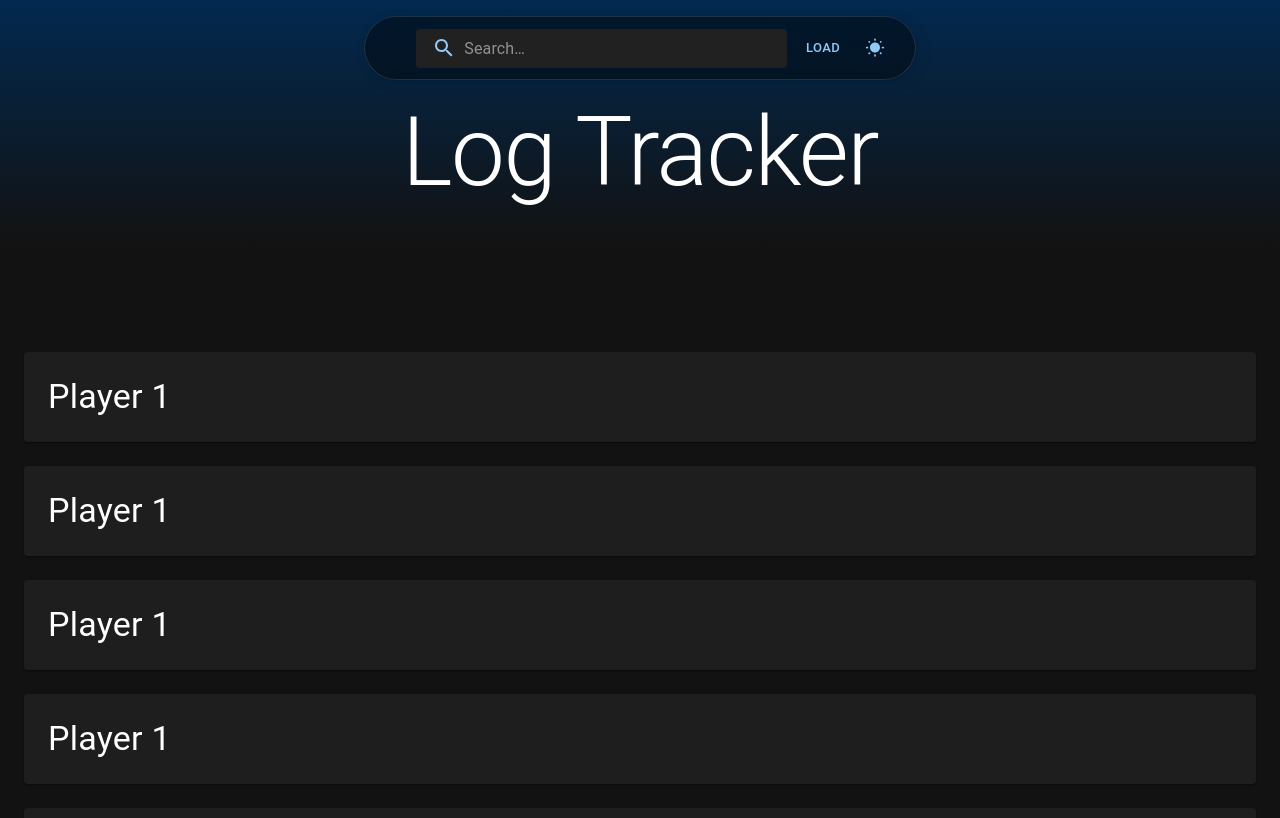
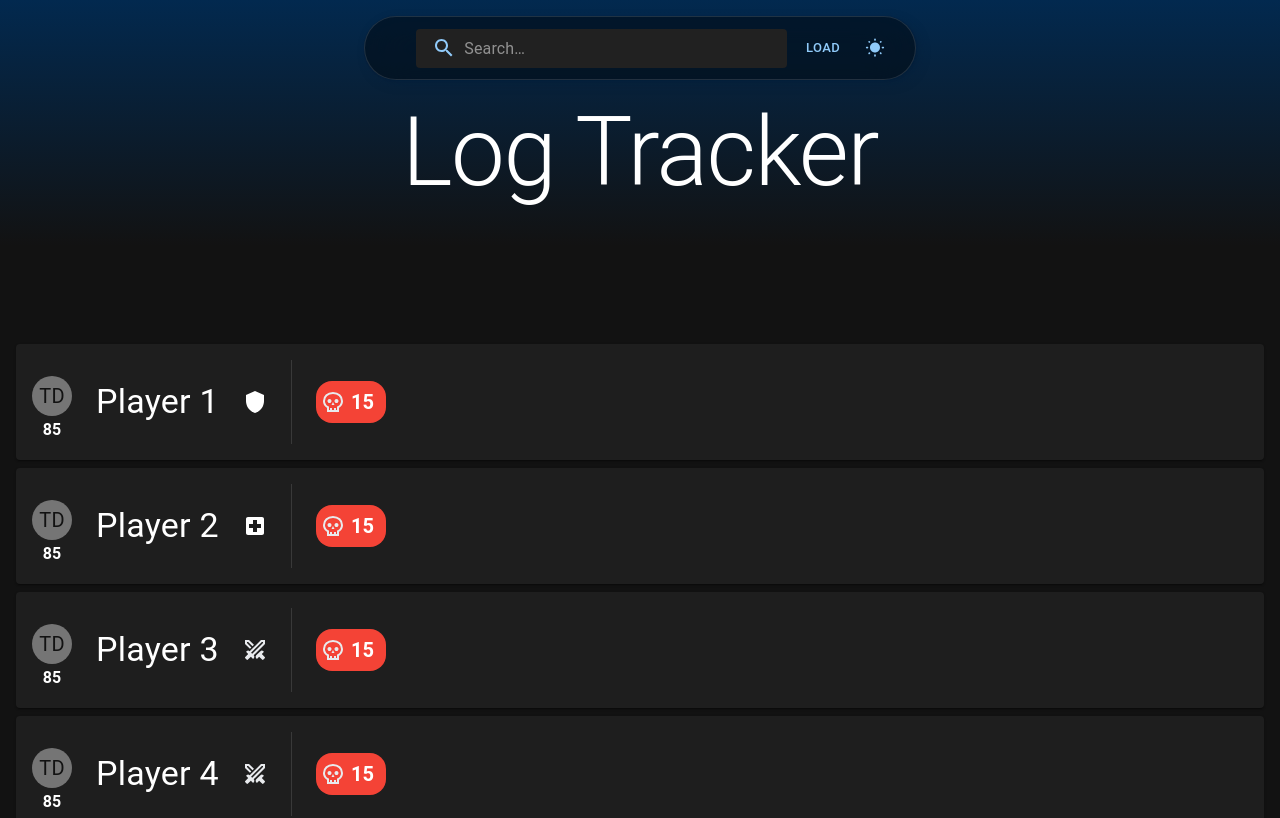
Before and after one commit to Rettgp/LogsTracker, a React (Create React App) app: page / in a window 1280 px wide. Shown: the top 818 px of the page. Built offline with nearby package versions, Linux system fonts and the light colour scheme.

Commit message:
Flesh out the Player structures

```diff
--- a/src/components/Log.tsx
+++ b/src/components/Log.tsx
@@ -2,6 +2,8 @@ import React from 'react';
 import { PaletteMode, Stack } from '@mui/material';
 import Box from '@mui/material/Box';
 import PlayerTracker from './PlayerTracker'
+import { Player } from './Player';
+import { Role } from './Player';
 
 interface LogProps {
   mode: PaletteMode;
@@ -17,11 +19,11 @@ export default function Log({ mode }: LogProps) {
         flexGrow: 1,
         }}
     >
-        <PlayerTracker  mode={mode}/>
-        <PlayerTracker  mode={mode}/>
-        <PlayerTracker  mode={mode}/>
-        <PlayerTracker  mode={mode}/>
-        <PlayerTracker  mode={mode}/>
+        <PlayerTracker  mode={mode} player={new Player("Player 1", Role.Tank)}/>
+        <PlayerTracker  mode={mode} player={new Player("Player 2", Role.Healer)}/>
+        <PlayerTracker  mode={mode} player={new Player("Player 3", Role.Dps)}/>
+        <PlayerTracker  mode={mode} player={new Player("Player 4", Role.Dps)}/>
+        <PlayerTracker  mode={mode} player={new Player("Player 5", Role.Dps)}/>
     </Stack>
   );
 }
--- /dev/null
+++ b/src/components/Player.ts
@@ -0,0 +1,17 @@
+export class Player {
+  name: string;
+  role: Role;
+
+  constructor(name: string, role: Role) {
+    this.name = name;
+    this.role = role
+  }
+
+
+}
+
+export enum Role {
+  Tank,
+  Healer,
+  Dps
+}
--- a/src/components/PlayerTracker.tsx
+++ b/src/components/PlayerTracker.tsx
@@ -1,24 +1,57 @@
 import React from 'react';
-import { PaletteMode, Typography, Stack, Card } from '@mui/material';
+import { createSvgIcon, PaletteMode } from '@mui/material';
+import Typography from '@mui/material/Typography';
+import Stack from '@mui/material/Stack';
+import Card from '@mui/material/Card';
+import Chip from '@mui/material/Chip';
+import Divider from '@mui/material/Divider';
 import Box from '@mui/material/Box';
+import ShieldIcon from '@mui/icons-material/Shield';
+import HealIcon from '@mui/icons-material/LocalHospital';
+import Rank from './Rank';
+import { Player } from './Player';
+import { Role } from './Player';
 
 interface PlayerTrackerProps {
   mode: PaletteMode;
+  player: Player;
 }
 
-export default function PlayerTracker({ mode }: PlayerTrackerProps) {
+const SkullIcon = createSvgIcon(
+  <svg xmlns="http://www.w3.org/2000/svg" height="24px" viewBox="0 -960 960 960" width="24px" fill="#e8eaed">
+    <path d="M240-80v-170q-39-17-68.5-45.5t-50-64.5q-20.5-36-31-77T80-520q0-158 112-259t288-101q176 0 288 101t112 259q0 42-10.5 83t-31 77q-20.5 36-50 64.5T720-250v170H240Zm80-80h40v-80h80v80h80v-80h80v80h40v-142q38-9 67.5-30t50-50q20.5-29 31.5-64t11-74q0-125-88.5-202.5T480-800q-143 0-231.5 77.5T160-520q0 39 11 74t31.5 64q20.5 29 50.5 50t67 30v142Zm100-200h120l-60-120-60 120Zm-80-80q33 0 56.5-23.5T420-520q0-33-23.5-56.5T340-600q-33 0-56.5 23.5T260-520q0 33 23.5 56.5T340-440Zm280 0q33 0 56.5-23.5T700-520q0-33-23.5-56.5T620-600q-33 0-56.5 23.5T540-520q0 33 23.5 56.5T620-440ZM480-160Z"/>
+  </svg>,
+  'Skull',
+);
+
+const SwordIcon = createSvgIcon(
+  <svg xmlns="http://www.w3.org/2000/svg" height="24px" viewBox="0 -960 960 960" width="24px" fill="#e8eaed"><path d="M762-96 645-212l-88 88-28-28q-23-23-23-57t23-57l169-169q23-23 57-23t57 23l28 28-88 88 116 117q12 12 12 28t-12 28l-50 50q-12 12-28 12t-28-12Zm118-628L426-270l5 4q23 23 23 57t-23 57l-28 28-88-88L198-96q-12 12-28 12t-28-12l-50-50q-12-12-12-28t12-28l116-117-88-88 28-28q23-23 57-23t57 23l4 5 454-454h160v160ZM334-583l24-23 23-24-23 24-24 23Zm-56 57L80-724v-160h160l198 198-57 56-174-174h-47v47l174 174-56 57Zm92 199 430-430v-47h-47L323-374l47 47Zm0 0-24-23-23-24 23 24 24 23Z"/></svg>,
+  'Sword',
+);
+
+function RoleIcon(role: Role) {
+  switch (role) {
+    case Role.Tank:
+      return <ShieldIcon sx={{alignSelf: 'center'}}/>;
+    case Role.Healer:
+      return <HealIcon sx={{alignSelf: 'center'}}/>;
+    case Role.Dps:
+      return <SwordIcon sx={{alignSelf: 'center'}}/>;
+    default:
+      return <SwordIcon sx={{alignSelf: 'center'}}/>;
+  }
+}
+
+export default function PlayerTracker({ mode, player }: PlayerTrackerProps) {
   return (
     <Box>
+      <Card sx={{p: 2, width: '100%'}}>
         <Stack
             direction="row"
-          spacing={2}
-          sx={{
-          p: 1,
-          backgroundColor: 'background.paper',
-          flexGrow: 1,
-          }}
+            spacing={3}
+            sx={{ flexGrow: 1 }}
         >
-        <Card sx={{p: 3, width: '100%'}}>
+            <Rank mode={mode} parse={96}/>
             <Typography
                 variant="h4"
                 sx={{
@@ -28,10 +61,21 @@ export default function PlayerTracker({ mode }: PlayerTrackerProps) {
                   textAlign: 'center',
                 }}
               >
-              Player 1
+                {player.name}
             </Typography>
+            {RoleIcon(player.role)}
+            <Divider orientation="vertical" variant="middle" flexItem />
+            <Stack
+                direction="row"
+                spacing={2}
+                sx={{ flexGrow: 1 }}
+            >
+              <Chip label={<Typography variant="h6" fontWeight="bold">15</Typography>} color="error" icon={<SkullIcon/>}
+                sx={{alignSelf: 'center', height: '50%'}}
+              ></Chip>
+            </Stack>
+        </Stack>
       </Card>
-      </Stack>
     </Box>
   );
 }
--- /dev/null
+++ b/src/components/Rank.tsx
@@ -0,0 +1,35 @@
+import React from 'react';
+import { PaletteMode, Avatar } from '@mui/material';
+import Box from '@mui/material/Box';
+import Stack from '@mui/material/Stack';
+import Typography from '@mui/material/Typography';
+
+interface RankProps {
+  mode: PaletteMode;
+  parse: number;
+}
+
+export default function Rank({ mode, parse }: RankProps) {
+  return (
+    <Box>
+        <Stack
+            spacing={0}
+            sx={{ mt: 2 }}
+        >
+        <Avatar>TD</Avatar>
+        <Typography
+            variant="subtitle1"
+            fontWeight="bold"
+            sx={{
+              display: 'flex',
+              flexDirection: { xs: 'column', md: 'row' },
+              alignSelf: 'center',
+              textAlign: 'center',
+            }}
+          >
+            85
+        </Typography>
+        </Stack>
+    </Box>
+  );
+}
```
Lines whose indentation alone changed are shown as unchanged.
